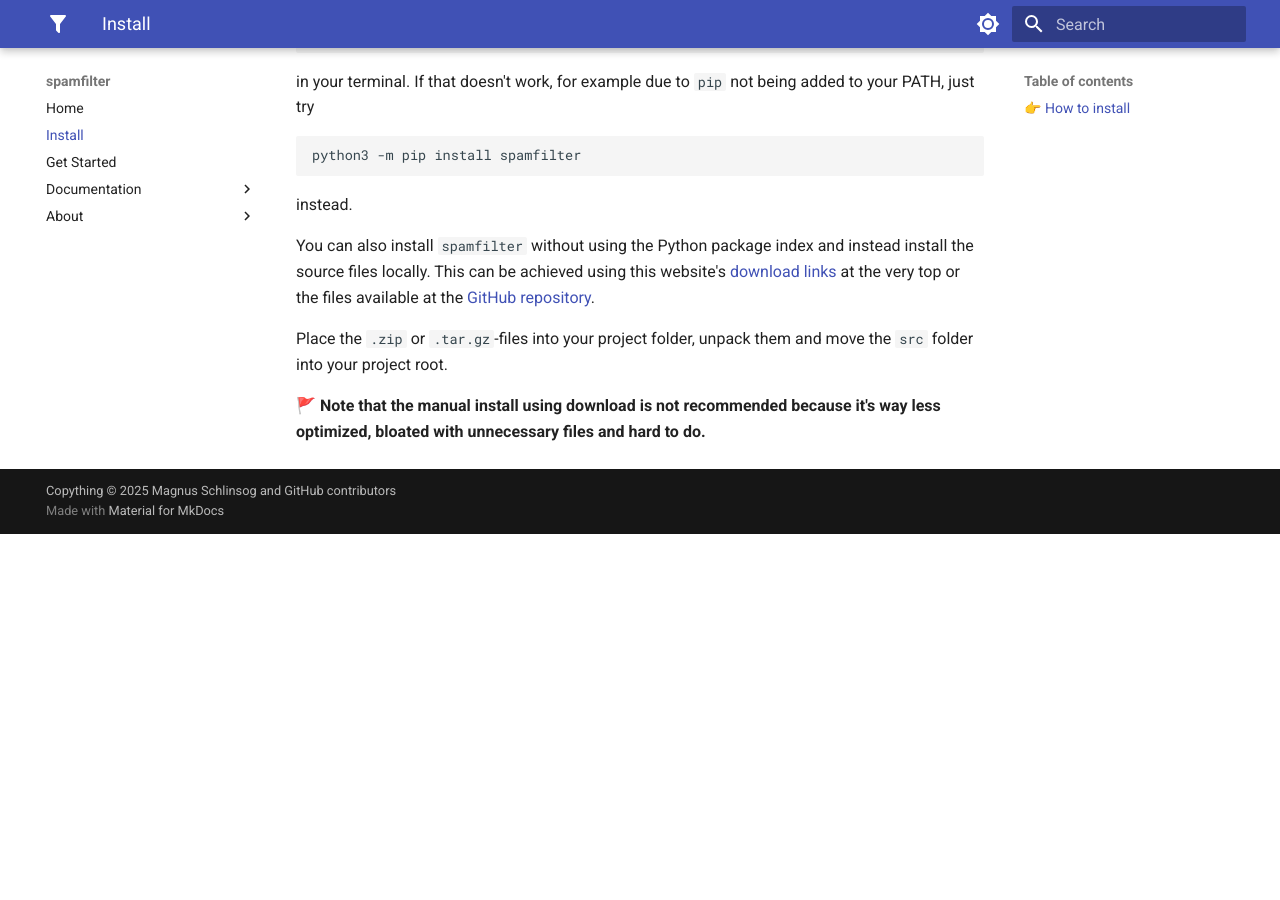
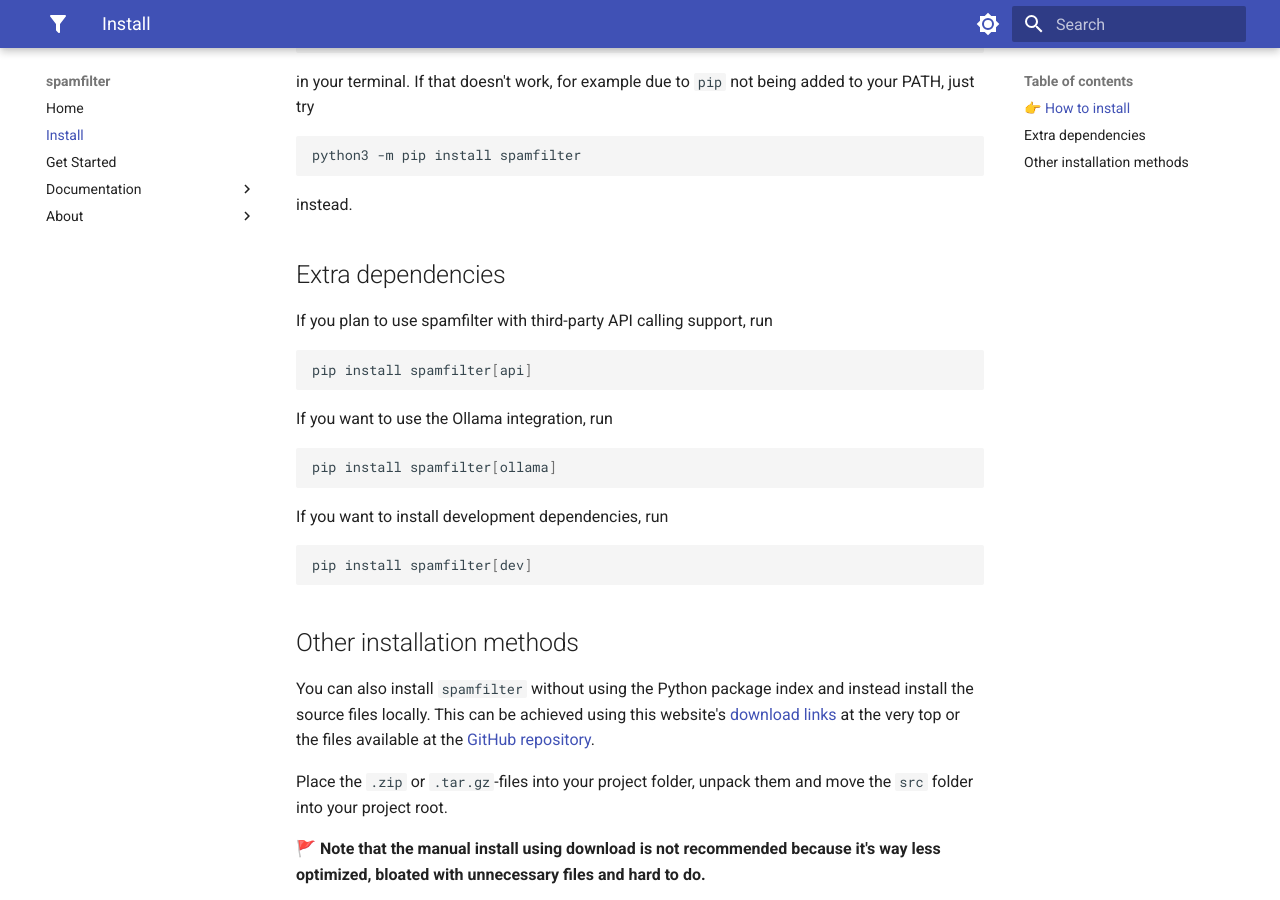
Before and after one commit to mags0ft/spamfilter, an MkDocs documentation site: the page built from docs/installation.md, in a window 1280 px wide and 900 px high, scrolled down 444 px. Built offline with MkDocs 1.6.1 and Material for MkDocs 9.7.7, drawn with Linux system fonts in a browser that asks for light colours; before the commit the page ends 978 px from its top, so only the background shows below that.

Commit message:
improve readme and installation docs

````diff
--- a/docs/installation.md
+++ b/docs/installation.md
@@ -23,6 +23,28 @@ python3 -m pip install spamfilter
 
 instead.
 
+## Extra dependencies
+
+If you plan to use spamfilter with third-party API calling support, run
+
+```bash
+pip install spamfilter[api]
+```
+
+If you want to use the Ollama integration, run
+
+```bash
+pip install spamfilter[ollama]
+```
+
+If you want to install development dependencies, run
+
+```bash
+pip install spamfilter[dev]
+```
+
+## Other installation methods
+
 You can also install `spamfilter` without using the Python package index and instead install the source files locally. This can be achieved using this website's [download links](https://github.com/mags0ft/spamfilter/zipball/master) at the very top or the files available at the [GitHub repository](https://github.com/mags0ft/spamfilter).
 
 Place the `.zip` or `.tar.gz`-files into your project folder, unpack them and move the `src` folder into your project root.
````
Also changed, not shown: README.md (+4 -2 lines).
